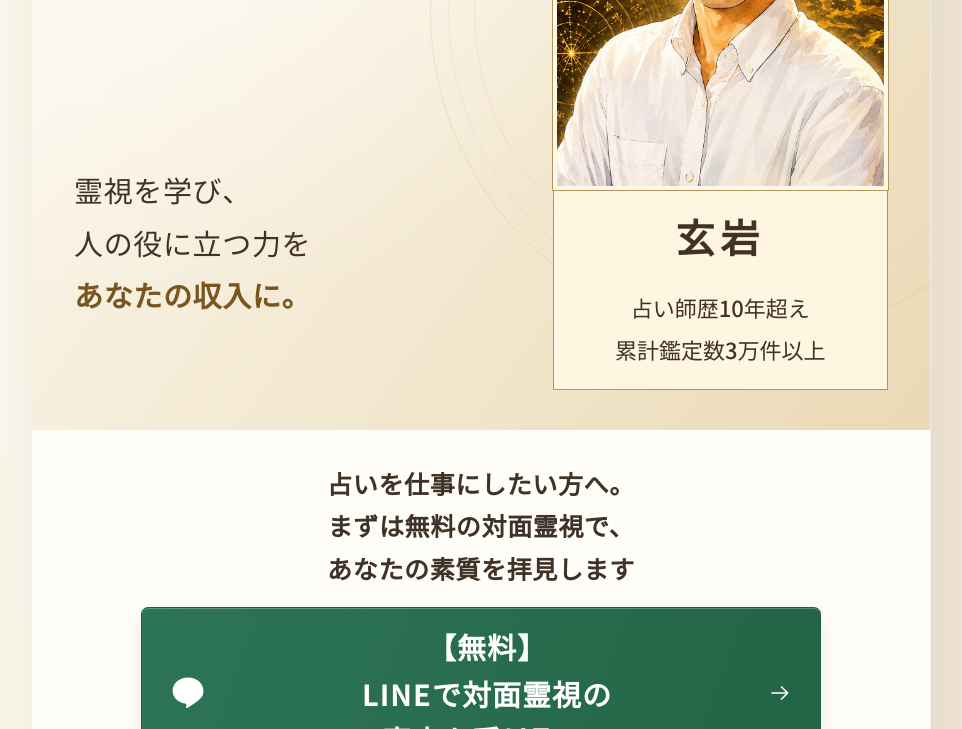
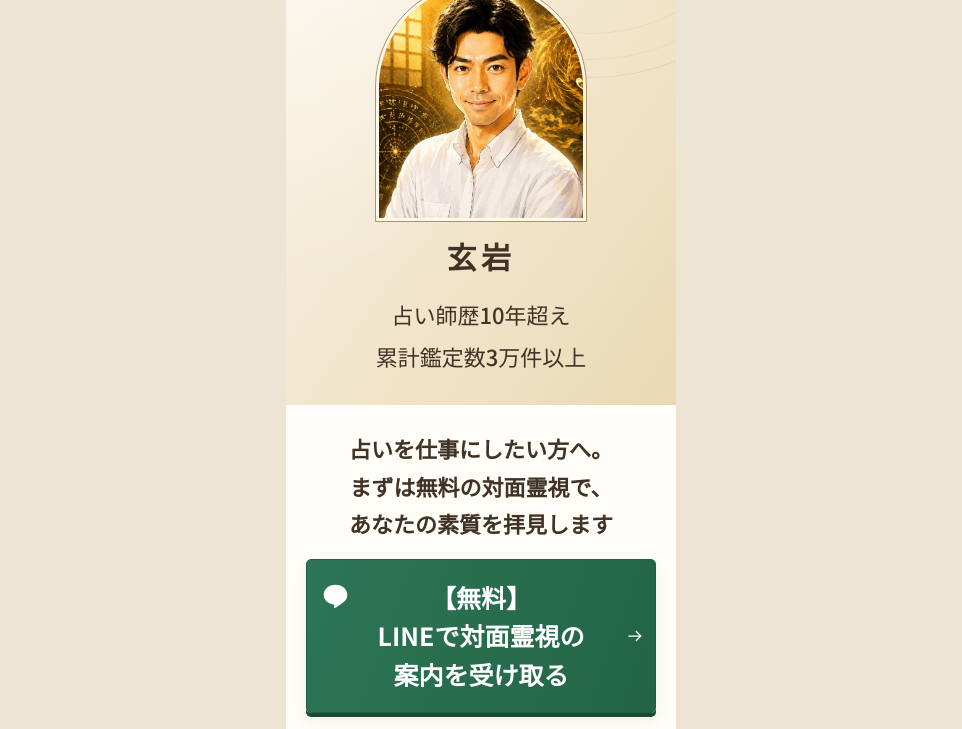
Before and after one commit to uranai-hadou/genkaku-course-lp, a website: page income.html in a window 1280 px wide. Shown: the part 685-1414 px from the top of the page, without its empty margins (159-1121 px from the left). Drawn offline with Linux system fonts and the light colour scheme.

Commit message:
Update Site source

```diff
--- a/copy-review.css
+++ b/copy-review.css
@@ -27,7 +27,7 @@
 .copy-status { position: fixed; bottom: 20px; left: 50%; transform: translateX(-50%); width: max-content; max-width: calc(100% - 32px); padding: 12px 20px; border-radius: 6px; background: #19354e; color: #fff; font: 600 20px/1.6 var(--sans); text-align: center; z-index: 100; opacity: 0; pointer-events: none; }
 .copy-status.visible { opacity: 1; }
 .copy-buffer { position: fixed; top: 0; left: 0; width: 1px; height: 1px; opacity: 0; font-size: 16px; }
-@media (max-width: 600px) {
+@container lp (max-width: 600px) {
   .copy-review .copy-toolbar { padding: 12px 14px; }
   .copy-toolbar-title { font-size: 21px; }
   .copy-toolbar-hint { font-size: 17px; }
@@ -42,7 +42,7 @@
   .copy-card-text { font-size: 22px; }
 }
 
-@media (max-width: 600px) {
+@container lp (max-width: 600px) {
   .copy-review .line-button::before { grid-area: 1 / 1; }
   .copy-review .line-button > span { grid-area: 2 / 1; }
   .copy-review .line-button > svg { display: none; }
--- a/income.html
+++ b/income.html
@@ -1,5 +1,5 @@
 <!doctype html>
-<html lang="ja">
+<html lang="ja" class="phone-layout">
 <head>
   <meta charset="UTF-8">
   <meta name="viewport" content="width=device-width, initial-scale=1">
@@ -12,8 +12,8 @@
   <link rel="preconnect" href="fonts.gstatic.com" crossorigin>
   <link href="https://fonts.googleapis.com/css2?family=Noto+Sans+JP:wght@400;500;600;700&family=Noto+Serif+JP:wght@500;600;700&display=swap" rel="stylesheet">
   <link rel="preload" as="image" href="assets/genkaku-icon.jpg">
-  <link rel="stylesheet" href="style.css?v=20261005-mobile">
-  <link rel="stylesheet" href="copy-review.css">
+  <link rel="stylesheet" href="style.css?v=20261005-phone-frame">
+  <link rel="stylesheet" href="copy-review.css?v=20261005-phone-frame">
   <script src="config.js" defer></script>
   <script src="app.js" defer></script>
   <script src="copy-review.js?v=20261005-mobile" defer></script>
--- a/style.css
+++ b/style.css
@@ -9,7 +9,15 @@
 }
 * { box-sizing: border-box; }
 html { scroll-behavior: smooth; }
+/* Responsive rules follow the page frame, including the phone-width desktop LP. */
+body { container: lp / inline-size; }
+html.phone-layout { background: #eee4d3; }
+body[data-copy-prefix="R-"] { width: min(100%, 390px); margin-inline: auto; font-size: 22px; background: #faf5e9; }
 body { margin: 0; color: var(--ink); background: radial-gradient(ellipse at 15% 5%, #fcf8ed, transparent 45%), #eee4d3; font: 500 26px/1.9 var(--sans); letter-spacing: .025em; -webkit-font-smoothing: antialiased; }
+@media (max-width: 600px) {
+  body { font-size: 22px; background: #faf5e9; }
+}
+
 button { font: inherit; cursor: pointer; touch-action: manipulation; border: 0; }
 button, a { -webkit-tap-highlight-color: transparent; }
 button:focus-visible, a:focus-visible { outline: 3px solid var(--green); outline-offset: 5px; }
@@ -111,18 +119,17 @@ mark { background: linear-gradient(transparent 65%, #e6cfa175 65%, #e6cfa175 95%
 .dialog-dismiss { border: 1px solid #a98c53; padding: 12px 22px; background: #f0e3c9; color: #5c3f1b; margin-top: 25px; border-radius: 3px; font-size: 22px; }
 .dialog-open { overflow: hidden; }
 
-@media (min-width: 1100px) {
+@container lp (min-width: 1100px) {
   .ad-page { margin-block: 24px; }
 }
-@media (min-width: 601px) and (max-width: 800px) {
+@container lp (min-width: 601px) and (max-width: 800px) {
   .hero-poster { padding: 30px; gap: 22px 15px; grid-template-columns: 1.2fr .8fr; }
   .hero h1 { font-size: clamp(38px, 6vw, 48px); }
   .headline-first { font-size: 45px; }
   .headline-first em { font-size: 68px; }
   .hero-promise { font-size: 26px; }
 }
-@media (max-width: 600px) {
-  body { font-size: 22px; background: #faf5e9; }
+@container lp (max-width: 600px) {
   .ad-page { border: 0; box-shadow: none; }
   .section { padding: 55px 22px; }
   h2 { font-size: 32px; line-height: 1.8; letter-spacing: 0; }
@@ -185,7 +192,7 @@ mark { background: linear-gradient(transparent 65%, #e6cfa175 65%, #e6cfa175 95%
   .preview-dialog h2 { font-size: 23px; }
   .preview-dialog p { font-size: 20px; }
 }
-@media (max-width: 360px) {
+@container lp (max-width: 360px) {
   .section { padding-inline: 16px; }
   h2 { font-size: 29px; }
   .hero-poster { padding-inline: 16px; gap: 18px 10px; }
@@ -279,7 +286,7 @@ mark { background: linear-gradient(transparent 65%, #e6cfa175 65%, #e6cfa175 95%
 .fee-amount strong { font-size: 70px; }
 .fee-description { font-size: 26px; line-height: 1.9; }
 .fee-context { margin-top: 25px; padding-top: 22px; border-top: 1px solid #b6986480; font-size: 22px; line-height: 1.85; }
-@media (max-width: 800px) {
+@container lp (max-width: 800px) {
   .hero-portrait { grid-column: 1 / -1; grid-row: 4; max-width: 380px; width: 100%; justify-self: center; }
   .hero-portrait img { width: 240px; margin-inline: auto; aspect-ratio: .88; }
   .hero-portrait figcaption { background: transparent; border: 0; }
@@ -287,7 +294,7 @@ mark { background: linear-gradient(transparent 65%, #e6cfa175 65%, #e6cfa175 95%
   .hero h1 .headline-second, .hero h1 .headline-third { display: inline; }
   .hero-promise { grid-column: 1 / -1; grid-row: 3; text-align: center; }
 }
-@media (max-width: 600px) {
+@container lp (max-width: 600px) {
   .hero-portrait img { width: 210px; }
   .capacity-ribbon { font-size: 22px; padding: 14px 16px; letter-spacing: 0; }
   .capacity-ribbon strong { font-size: 30px; }
@@ -335,7 +342,7 @@ mark { background: linear-gradient(transparent 65%, #e6cfa175 65%, #e6cfa175 95%
   .story-chapter p { font-size: 22px; line-height: 1.95; letter-spacing: 0; }
   .story-chapter p + p { margin-top: 24px; }
 }
-@media (max-width: 360px) {
+@container lp (max-width: 360px) {
   .hero .income-headline { font-size: 30px; }
   .income-headline-lead { font-size: 28px; }
   .clairvoyance-emphasis { font-size: 52px; }
@@ -347,7 +354,7 @@ body[data-copy-prefix="R-"] { -webkit-text-size-adjust: 100%; text-size-adjust:
 body[data-copy-prefix="R-"] .ad-page { line-break: strict; overflow-wrap: break-word; }
 .copy-line { display: block; }
 .copy-phrase { display: inline-block; max-width: 100%; vertical-align: top; }
-@media (max-width: 600px) {
+@container lp (max-width: 600px) {
   body[data-copy-prefix="R-"] .ad-page { letter-spacing: 0; }
   body[data-copy-prefix="R-"] .cta-note { font-size: 22px; }
   body[data-copy-prefix="R-"] :is(.reason-card p, .support-card p, .voice-excerpts p, .voice-full-text p, .story-chapter p) { text-wrap: pretty; }
@@ -355,6 +362,6 @@ body[data-copy-prefix="R-"] .ad-page { line-break: strict; overflow-wrap: break-
   body[data-copy-prefix="R-"] .voice-excerpts p + p { margin-top: 32px; }
   body[data-copy-prefix="R-"] :is(.student-voice, .reason-card, .support-card) { padding-inline: 14px; }
 }
-@media (max-width: 360px) {
+@container lp (max-width: 360px) {
   body[data-copy-prefix="R-"] :is(.student-voice, .reason-card, .support-card) { padding-inline: 12px; }
 }
```
Also changed, not shown: README.md, dist/copy-review.css, dist/income.html, dist/index.html, dist/style.css.
